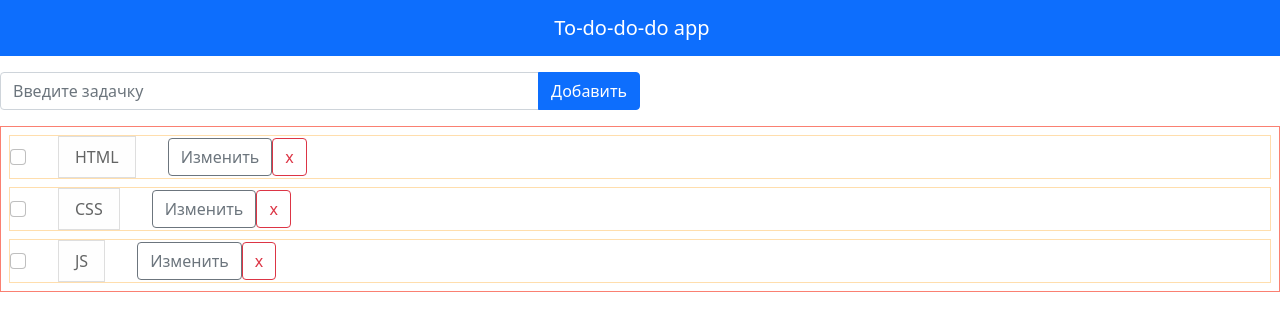
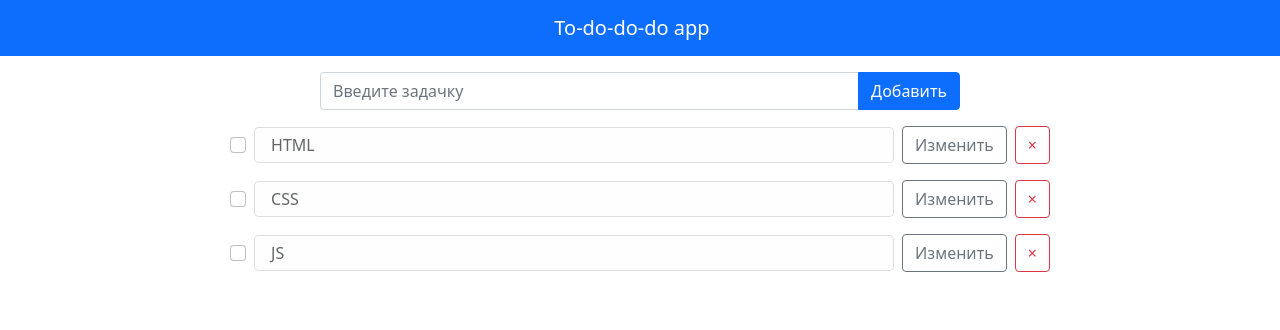
Before and after one commit to mishken3/Modern-Todo, a React (Create React App) app: page / in a window 1280 px wide. Shown: the top 330 px of the page. Built offline with nearby package versions, Linux system fonts and the light colour scheme.

Commit message:
css improvments

```diff
--- a/src/App.css
+++ /dev/null
@@ -1,9 +0,0 @@
-.App {
-	display: flex;
-	flex-direction: column;
-
-	align-items: center;
-	text-align: center;
-
-	border: 2px solid lightskyblue;
-}
--- a/src/App.tsx
+++ b/src/App.tsx
@@ -1,7 +1,6 @@
 import React from 'react';
 import { Provider } from 'react-redux';
 import { store } from './redux/index';
-import './App.css';
 import 'bootstrap/dist/css/bootstrap.min.css';
 import 'normalize.css';
 
--- a/src/components/AddTodo/AddTodo.tsx
+++ b/src/components/AddTodo/AddTodo.tsx
@@ -1,5 +1,5 @@
 import React, { useState } from 'react';
-import { Button, FormControl, InputGroup } from 'react-bootstrap';
+import { Button, Form, FormControl, InputGroup } from 'react-bootstrap';
 import { useDispatch } from 'react-redux';
 import { addTodo } from '../../redux/reducer/todo/action-creators';
 
@@ -20,7 +20,7 @@ export const AddTodo = () => {
 	};
 
 	return (
-		<form className="mt-3 d-flex" onSubmit={handleOnSubmit}>
+		<Form className="mt-3 d-flex justify-content-center" onSubmit={handleOnSubmit}>
 			<InputGroup className="mb-3 w-50">
 				<FormControl
 					className="shadow-none"
@@ -33,6 +33,6 @@ export const AddTodo = () => {
 					Добавить
 				</Button>
 			</InputGroup>
-		</form>
+		</Form>
 	);
 };
--- a/src/components/Todo/Todo.css
+++ /dev/null
@@ -1,11 +0,0 @@
-.todos {
-	border: 1px solid salmon;
-}
-
-.todo {
-	display: flex;
-	flex-direction: row;
-	gap: 2rem;
-	align-items: center;
-	border: 1px solid navajowhite;
-}
--- a/src/components/Todo/Todo.tsx
+++ b/src/components/Todo/Todo.tsx
@@ -5,11 +5,10 @@ import { useTypedSelector } from '../../hooks/useTypedSelector';
 import { changeTodo, deleteTodo, toggleTodo } from '../../redux/reducer/todo/action-creators';
 import { TodoType } from '../../redux/reducer/todo/types';
 
-import './Todo.css';
-
 export const Todo = () => {
 	const todos: TodoType[] = useTypedSelector((store) => store.todos);
 	const dispatch = useDispatch();
+
 	if (!todos.length) {
 		return (
 			<div className="todos">
@@ -29,20 +28,27 @@ export const Todo = () => {
 	};
 
 	return (
-		<Form className="todos">
+		<div className="d-flex flex-column align-items-center justify-content-center ">
 			{todos.map((todo) => (
-				<div key={todo.id} className="todo m-2">
+				<div
+					key={todo.id}
+					className="d-flex w-100 justify-content-center align-items-center gap-2 mb-3"
+				>
 					<Form.Check
 						aria-label="option 1"
 						type="checkbox"
 						onChange={() => handleOnToggleComplete(todo.id)}
 					/>
 
-					<ListGroupItem variant={todo.isCompleted ? 'success' : 'light'}>
+					<ListGroupItem
+						variant={todo.isCompleted ? 'success' : 'light'}
+						action
+						className="w-50 rounded-3"
+					>
 						{todo.text}
 					</ListGroupItem>
 
-					<div className="buttons">
+					<div className="buttons d-flex gap-2">
 						<button
 							type="button"
 							className="btn btn-outline-secondary"
@@ -56,11 +62,11 @@ export const Todo = () => {
 							className="btn btn-outline-danger"
 							onClick={() => dispatch(deleteTodo(todo.id))}
 						>
-							x
+							&times;
 						</button>
 					</div>
 				</div>
 			))}
-		</Form>
+		</div>
 	);
 };
--- a/src/index.css
+++ /dev/null
@@ -1,13 +0,0 @@
-body {
-  margin: 0;
-  font-family: -apple-system, BlinkMacSystemFont, 'Segoe UI', 'Roboto', 'Oxygen',
-    'Ubuntu', 'Cantarell', 'Fira Sans', 'Droid Sans', 'Helvetica Neue',
-    sans-serif;
-  -webkit-font-smoothing: antialiased;
-  -moz-osx-font-smoothing: grayscale;
-}
-
-code {
-  font-family: source-code-pro, Menlo, Monaco, Consolas, 'Courier New',
-    monospace;
-}
--- a/src/index.tsx
+++ b/src/index.tsx
@@ -1,6 +1,5 @@
 import React from 'react';
 import ReactDOM from 'react-dom/client';
-import './index.css';
 import App from './App';
 
 const root = ReactDOM.createRoot(document.getElementById('root') as HTMLElement);
```
